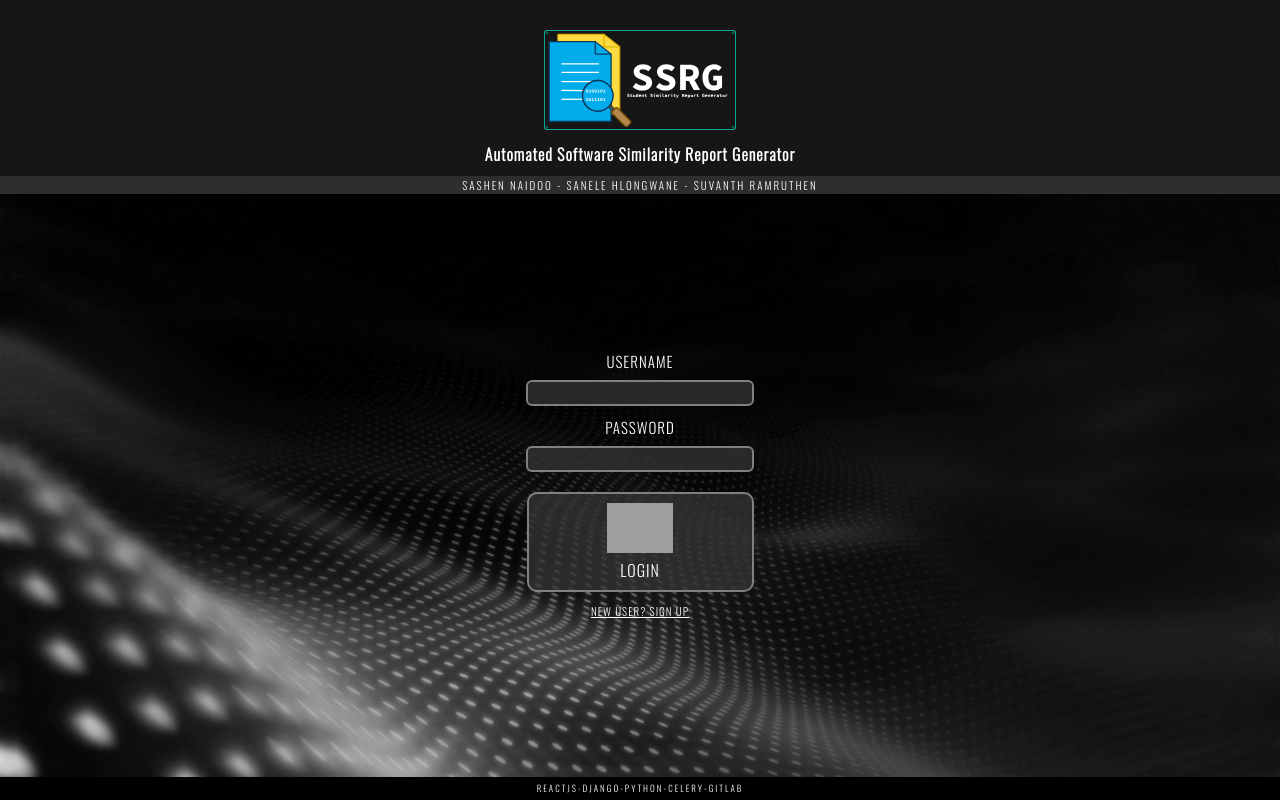
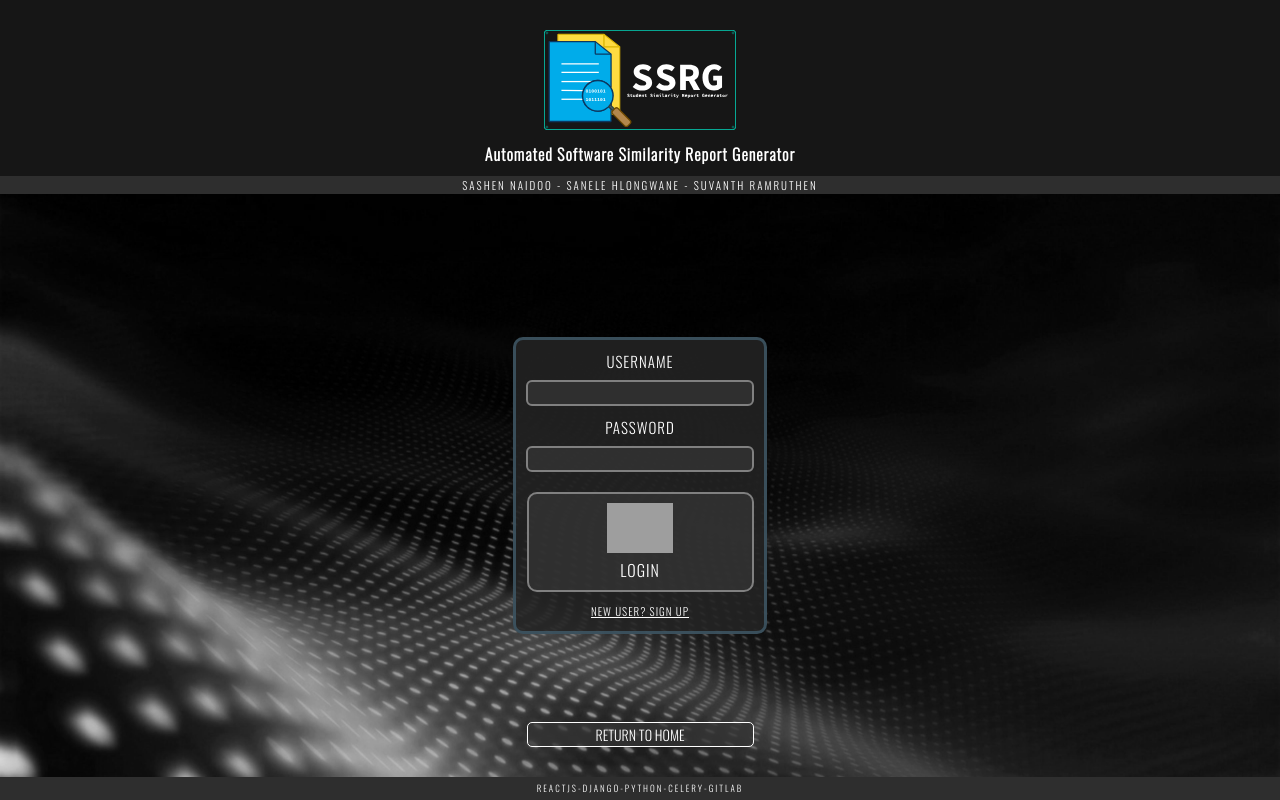
Before and after one commit to vextorite/SSRG, a React (Create React App) app in the folder frontend/ssrg-frontend/: page / in a window 1280 px wide. Both pictures are taken after a click on the button "LOGIN". Built offline with nearby package versions, Linux system fonts and the light colour scheme; grey boxes are pictures that could not be loaded.

Commit message:
Submission UI functional changes + Back button added to applicable pages

```diff
--- a/frontend/ssrg-frontend/src/App.css
+++ b/frontend/ssrg-frontend/src/App.css
@@ -48,7 +48,23 @@ button:focus{
   letter-spacing: 2px;
   text-transform: uppercase;
   font-size:clamp(6px, 4vw, 9px);
-  background-color: var(--mainColor);
+  background-color:  rgb(46, 46, 46);
   text-align: center;
   padding: 4px 0px 5px 0px;
 }
+
+.backBtn{
+  background-color: var(--buttonTitleContrast);
+  color:white;
+  border-color: white;
+  position: absolute;
+  bottom: 30px;
+  border-radius: 5px;
+  font-size: 14px;
+  width: 227px;
+  text-transform: uppercase;
+}
+
+.backBtn:hover{
+  background-color: rgba(67, 94, 110,0.747);
+}
--- a/frontend/ssrg-frontend/src/component-styles/loginSignUp.css
+++ b/frontend/ssrg-frontend/src/component-styles/loginSignUp.css
@@ -12,6 +12,11 @@ justify-content: center;
 
 .loginInner{
 text-align: center;
+background-color:  rgba(36, 36, 36, 0.87);
+padding: 10px 10px 10px 10px;
+border-color: rgba(67, 94, 110,0.747);
+border-style: solid;
+border-radius: 10px;
 }
 
 .loginImg{
--- a/frontend/ssrg-frontend/src/component-styles/submitJob.css
+++ b/frontend/ssrg-frontend/src/component-styles/submitJob.css
@@ -197,3 +197,45 @@ border-color: gray;
 .templateNameConfirm:hover{
 background-color: rgba(67, 94, 110,0.747);
 }
+
+.resetBtnDiv{
+    position: absolute;
+    bottom: 30px;
+    border-radius: 5px;
+    font-size: 14px;
+    text-transform: uppercase;
+  }
+
+  .resetBtn{
+      float:left;
+      margin: 1px 3px 1px 3px;
+
+      background-color: var(--buttonTitleContrast);
+      color:white;
+      border-color: white;
+      border-radius: 5px;
+      font-size: 14px;
+      width: 227px;
+      text-transform: uppercase;
+  }
+
+  .returnBtn{
+    float:left;
+    margin: 1px 3px 1px 3px;
+
+    background-color: var(--buttonTitleContrast);
+    color:white;
+    border-color: white;
+    border-radius: 5px;
+    font-size: 14px;
+    width: 227px;
+    text-transform: uppercase;
+}
+
+  .resetBtn:hover{
+    background-color: rgba(67, 94, 110,0.747);
+  }
+
+  .returnBtn:hover{
+    background-color: rgba(67, 94, 110,0.747);
+  }
--- a/frontend/ssrg-frontend/src/components/body.jsx
+++ b/frontend/ssrg-frontend/src/components/body.jsx
@@ -16,15 +16,15 @@ switch(screen){
     case 0:
         return <Buttons about={()=>setScreen(1)} skills={()=>setScreen(2)} awards={()=>setScreen(3)} experience={()=>setScreen(4)} contact={()=>setScreen(5)}></Buttons>;
     case 1:
-        return <SubmitJob></SubmitJob>;
+        return <SubmitJob back={()=>setScreen(0)}></SubmitJob>;
     case 2:
         return <Display returnHome={()=>setScreen(0)} cont1 = {"view job status"} cont2 = {content.skillsPage.section2.join('\n')}></Display>;
     case 3:
         return <Display returnHome={()=>setScreen(0)} cont1 = {"user guide"} cont2 = {content.awardsPage.section2.join('\n')}></Display>;
     case 4:
-        return <SignUp signup={()=>setScreen(1)}></SignUp>;
+        return <SignUp back={()=>setScreen(10)} signup={()=>setScreen(1)}></SignUp>;
     case 5:
-        return <Login login={()=>setScreen(0)} signup={()=>setScreen(4)}></Login>;
+        return <Login back={()=>setScreen(10)} login={()=>setScreen(0)} signup={()=>setScreen(4)}></Login>;
     default:
         return <Start login={()=>setScreen(5)} signup={()=>setScreen(4)}></Start>;
 
--- a/frontend/ssrg-frontend/src/components/login.jsx
+++ b/frontend/ssrg-frontend/src/components/login.jsx
@@ -5,6 +5,7 @@ export default function login(props) {
   return (
 
 <div className="loginMain">
+  <button onClick={props.back} className="backBtn">Return to home</button>
 <div className="loginInner">
 <div className="loginInputLabel">Username</div>
     <input className ="loginInput"></input>
--- a/frontend/ssrg-frontend/src/components/signUp.jsx
+++ b/frontend/ssrg-frontend/src/components/signUp.jsx
@@ -5,6 +5,7 @@ export default function signUp(props) {
   return (
 
 <div className="loginMain">
+<button onClick={props.back} className="backBtn">Return to home</button>
 <div className="loginInner">
 <div className="loginInputLabel">Username</div>
     <input className ="loginInput"></input>
--- a/frontend/ssrg-frontend/src/components/submitJob.jsx
+++ b/frontend/ssrg-frontend/src/components/submitJob.jsx
@@ -3,6 +3,18 @@ import "../component-styles/submitJob.css";
 
 export default function SubmitJob(props) {
 
+function setStep1(){
+
+    document.getElementById("langMainObj").style.visibility="visible";
+document.getElementById("langMainObj").style.height="auto";
+document.getElementById("DirectoryMainObj").style.visibility="hidden";
+document.getElementById("DirectoryMainObj").style.height="0px";
+document.getElementById("templateNameObj").style.visibility="hidden";
+document.getElementById("templateNameObj").style.height="0px";
+document.getElementById("fileUploadObj").style.visibility="hidden";
+document.getElementById("fileUploadObj").style.height="0px";
+
+}
 
 function setStep2(){
 document.getElementById("langMainObj").style.visibility="hidden";
@@ -13,7 +25,6 @@ document.getElementById("templateNameObj").style.visibility="hidden";
 document.getElementById("templateNameObj").style.height="0px";
 document.getElementById("fileUploadObj").style.visibility="hidden";
 document.getElementById("fileUploadObj").style.height="0px";
-
 }
 
 function setStep3(){
@@ -66,9 +77,24 @@ var templateLocation ="";
     setStep4();
     }
 
+
+
+   function refresh(){
+    document.getElementById("titleBox1").innerHTML="What programming language would you like to submit?";
+    document.getElementById("titleBox2").innerHTML="Where are submission files located?";
+    document.getElementById("titleBox3").innerHTML="What is the name your template code file?";
+        setStep1();
+
+    }
+
   return (
 
 <div className="mainSubmission">
+    <div className="resetBtnDiv">
+    <button onClick={()=>refresh()} className="resetBtn">Reset selections</button>
+<button onClick={props.back} className="returnBtn">Return to menu</button>
+
+</div>
     <div><div className="submitPageTitle">Create a new MOSS submission</div>
 <br></br>
 
```
